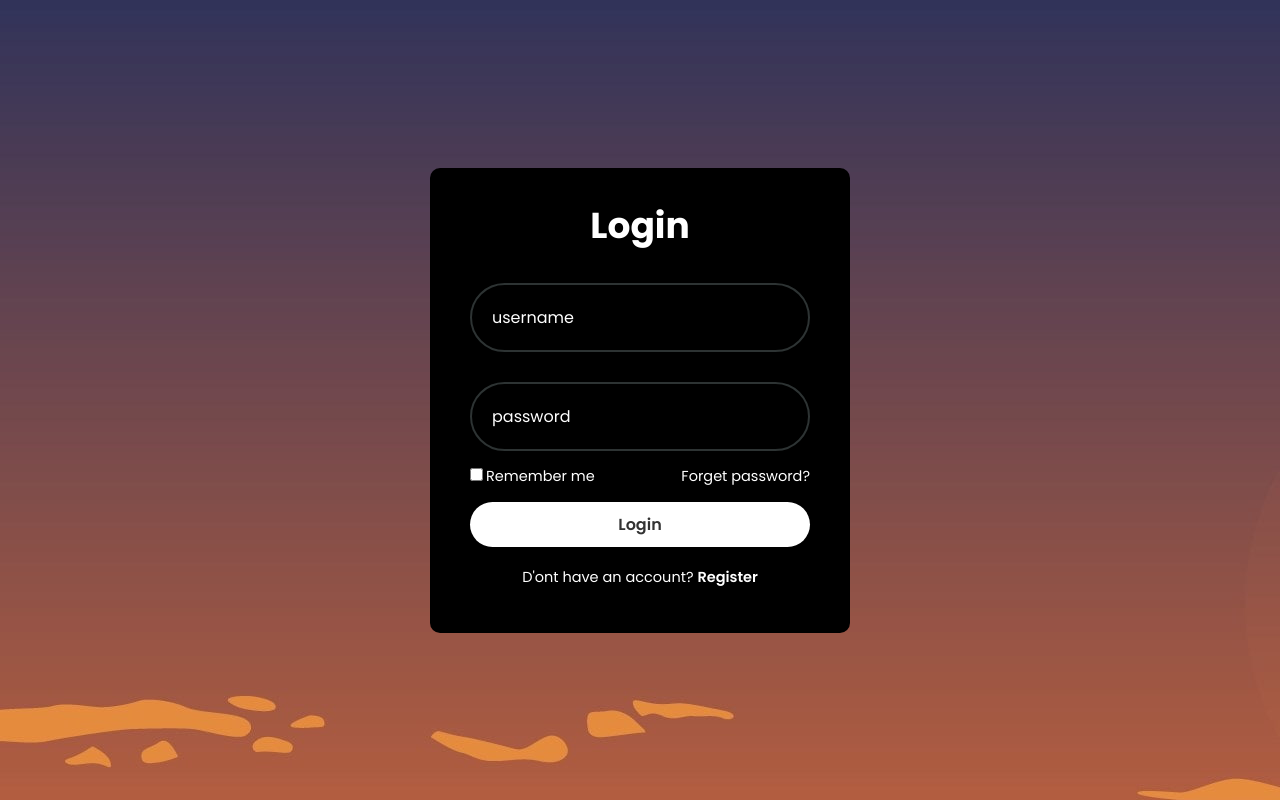
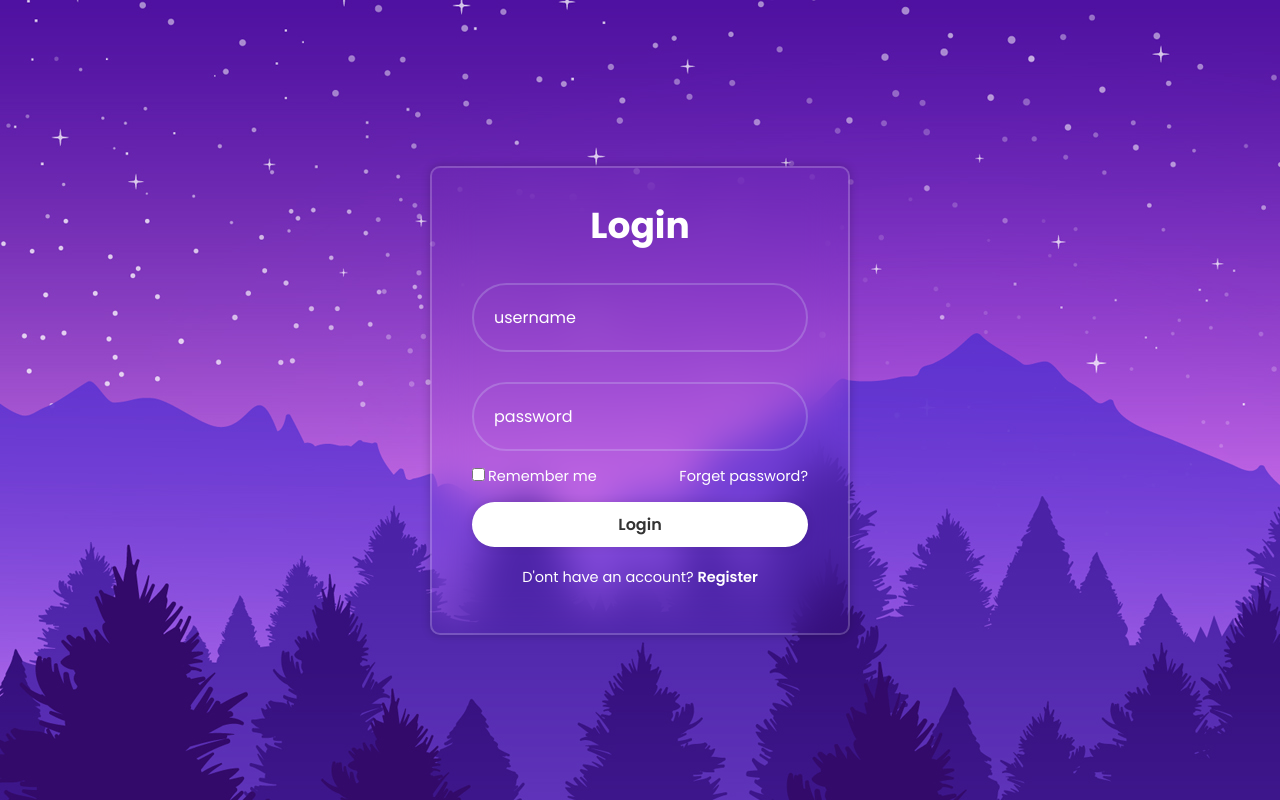
Before and after one commit to Keltoummalouki/CareerLink, a PHP site: template src/Views/Authentification/login.php in a window 1280 px wide. Run offline with PHP 8.4, Linux system fonts and the light colour scheme; the template is opened without the code that fills it, so the values that code supplies are empty.

Commit message:
style-login

```diff
--- a/src/Views/Authentification/assets/style.css
+++ b/src/Views/Authentification/assets/style.css
@@ -12,12 +12,15 @@ body {
     justify-content: center;
     align-items: center;
     min-height: 100vh;
-    background: url('./images/wallpaperflare.com_wallpaper.jpg') no-repeat;
+    background: url('./images/img.jpg') no-repeat;
 }
 
 .container {
     width: 420px;
-    background: black;
+    background: transparent;
+    border: 2px solid rgba(255, 255, 255, .2);
+    backdrop-filter: blur(20px);
+    box-shadow: 0 0 10px rgba(0, 0, 0, .2);
     color: #fff;
     border-radius: 10px;
     padding: 30px 40px;
--- a/src/Views/Authentification/login.php
+++ b/src/Views/Authentification/login.php
@@ -9,7 +9,7 @@
 </head>
 <body>
     <div class="container">
-        <form action="">
+        <form method="POST" action="/">
             <h1>Login</h1>
             <div class="input-box">
                 <input type="text" placeholder="username" required>
```
Also changed, not shown: src/Views/Authentification/assets/images/img.jpg (added), src/Views/Authentification/assets/images/wallpaperflare.com_wallpaper (1).jpg (deleted), src/Views/Authentification/assets/images/wallpaperflare.com_wallpaper.jpg (deleted).
